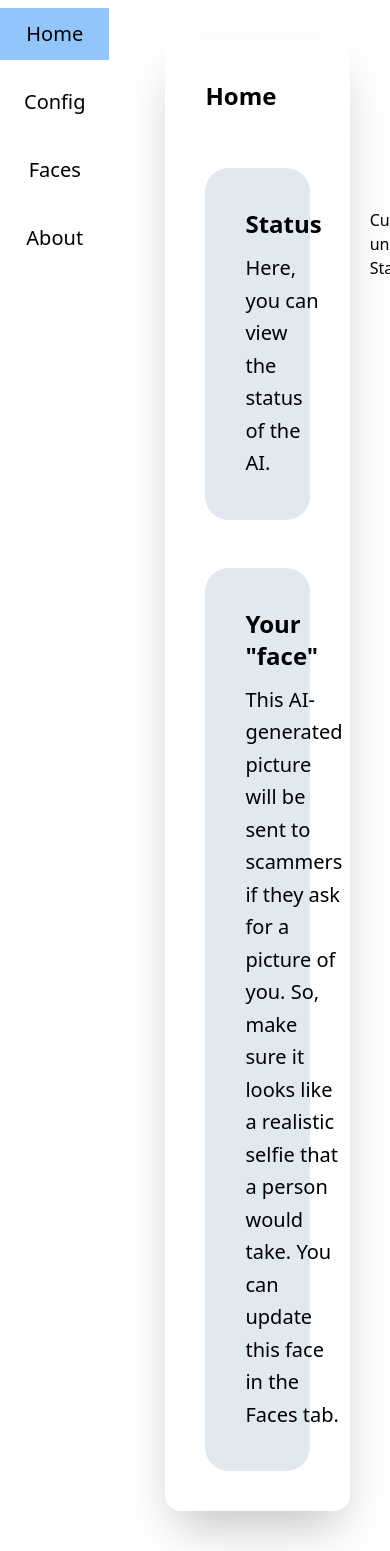
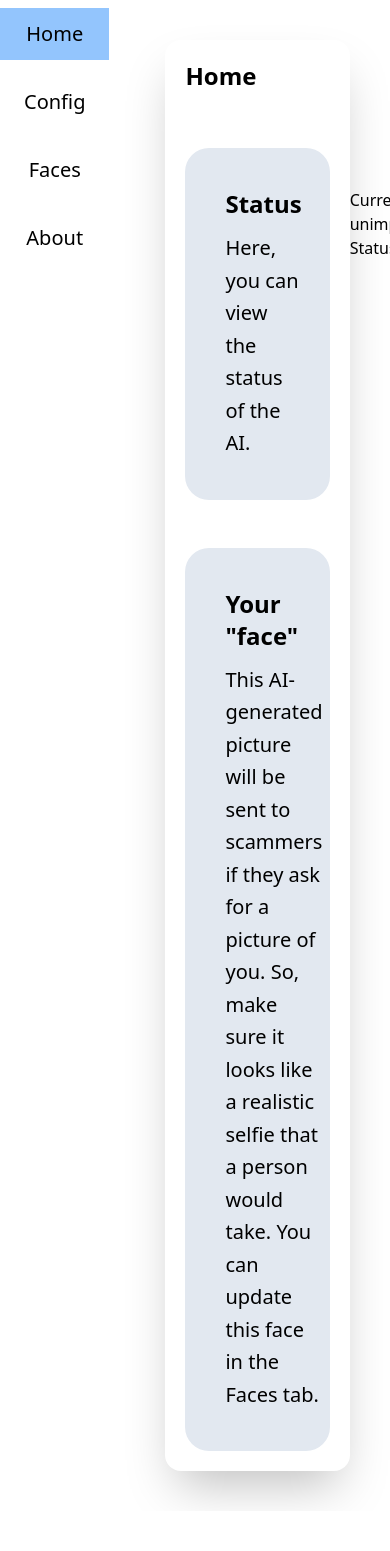
Before and after one commit to elimc/HelloDear, a Vue app in the folder dashboard/: page / in a window 390 px wide. Shown: the top 1551 px of the page. After the commit the page ends 1511 px from the top, so only its background shows below. Built offline with nearby package versions, Linux system fonts and the light colour scheme.

Commit message:
Less padding on mobile devices

```diff
--- a/dashboard/src/components/Card.vue
+++ b/dashboard/src/components/Card.vue
@@ -1,6 +1,6 @@
 <template>
   <div class="w-full">
-    <div class="flex flex-col rounded-2xl p-10 shadow-2xl">
+    <div class="flex flex-col rounded-2xl p-5 sm:p-10 shadow-2xl">
       <h1 class="text-2xl font-extrabold mb-4">{{ title }}</h1>
       <slot></slot>
     </div>
--- a/dashboard/src/components/Image.vue
+++ b/dashboard/src/components/Image.vue
@@ -13,7 +13,7 @@
       items-center
     "
   >
-    <p class="px-10 text-xl">{{ loadingText }}</p>
+    <p class="px-5 text-sm sm:px-10 sm:text-xl">{{ loadingText }}</p>
   </div>
   <img
     v-else-if="image"
```
